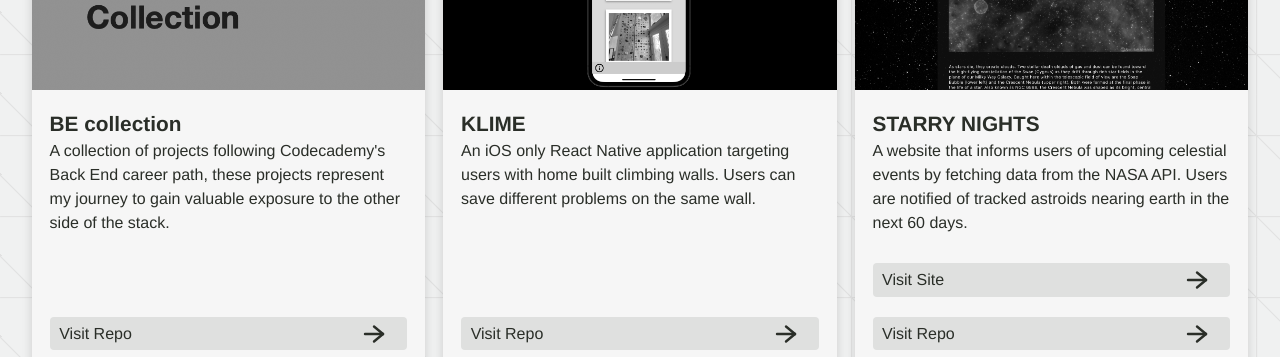
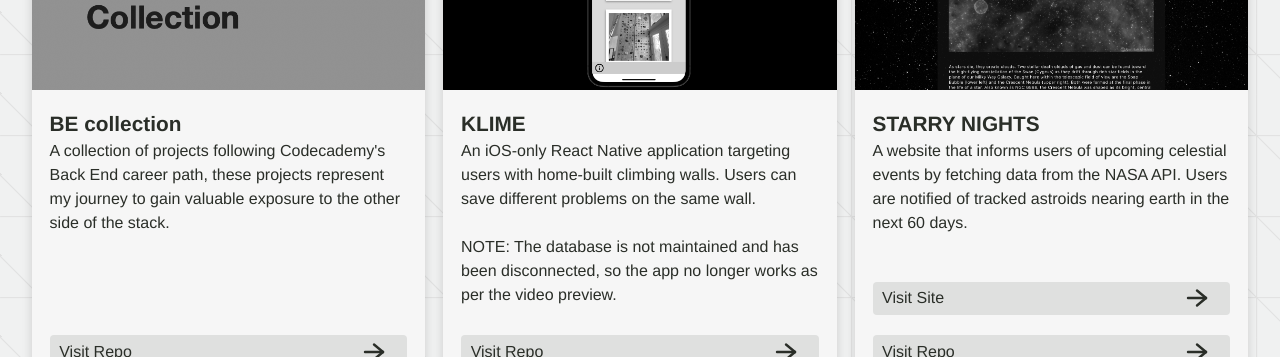
Before and after one commit to jalbe0076/ja-website, a React (Create React App) app: page / in a window 1280 px wide. Shown: the part 1040-1397 px from the top of the page. Built offline with nearby package versions, Linux system fonts and the light colour scheme.

Commit message:
Adjust klime project description to inform visitors of un-maintained database

```diff
--- a/src/Components/Projects/Projects.tsx
+++ b/src/Components/Projects/Projects.tsx
@@ -41,7 +41,8 @@ const Projects = ({isDark}: ProjectsProps) => {
           img='./images/klime.png'
           alt='cell phone cut out showing and application with climbing walls as a selection'
           name='KLIME'
-          description='An iOS only React Native application targeting users with home built climbing walls. Users can save different problems on the same wall.'
+          description='An iOS-only React Native application targeting users with home-built climbing walls. Users can save different problems on the same wall.'
+          additionalInfo='NOTE: The database is not maintained and has been disconnected, so the app no longer works as per the video preview.'
           site='https://github.com/Climber-s-App/klime_fe'
           isDeployed={false}
           repo='https://github.com/Climber-s-App/klime_fe'
```
